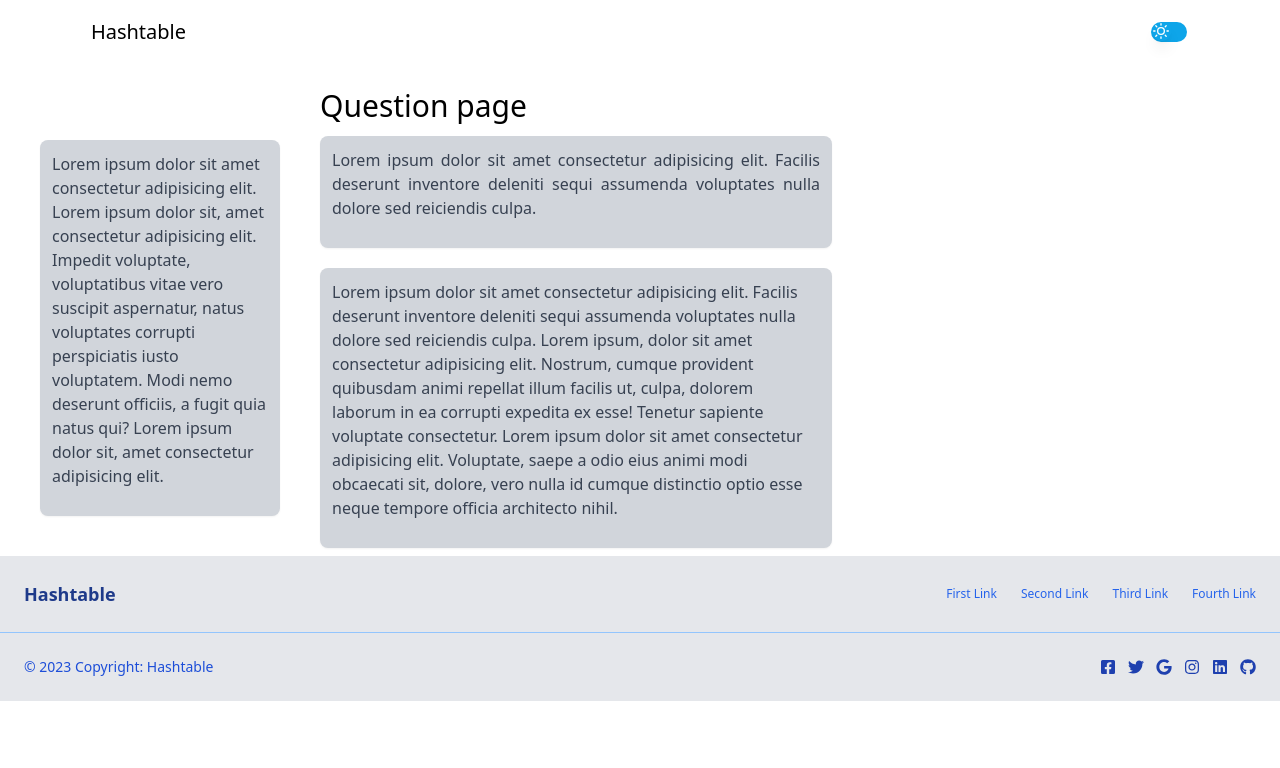
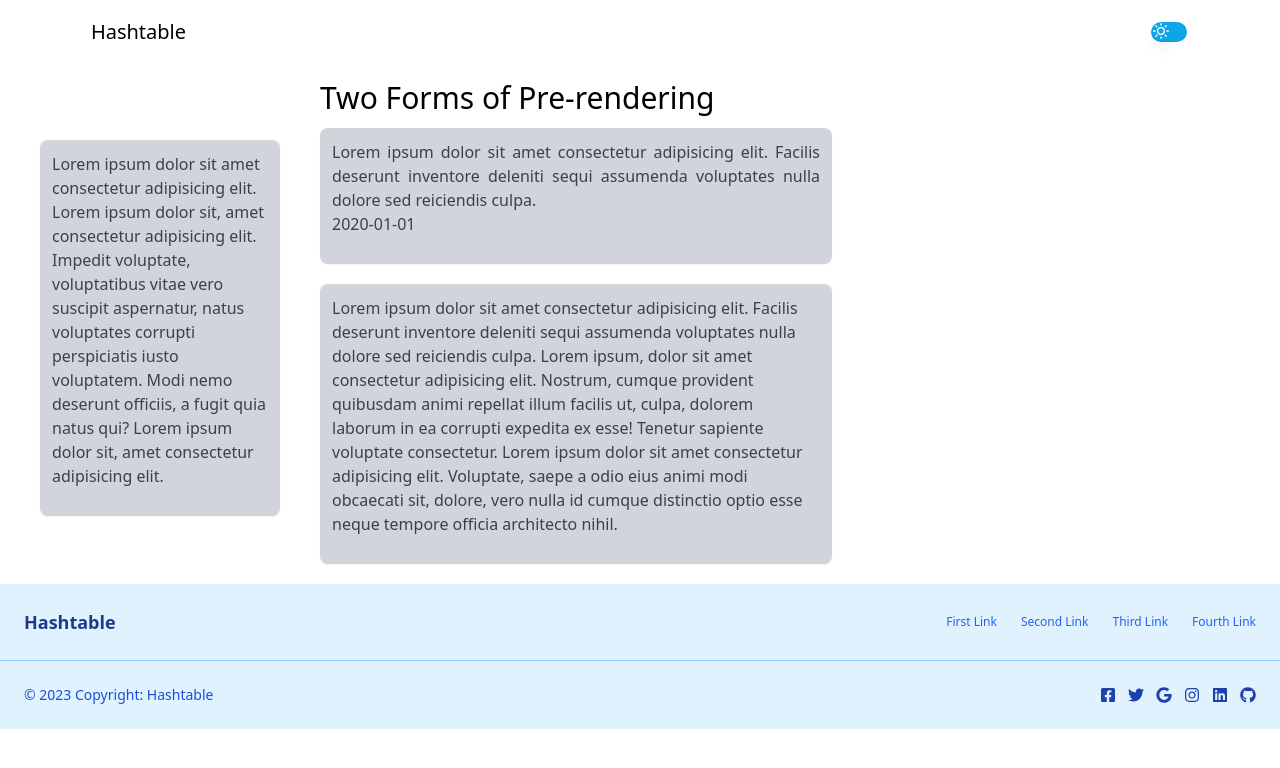
Before and after one commit to Ayushnigam1/Hashtable, a Next.js app: page /Question in a window 1280 px wide. Shown: the top 768 px of the page. Built offline with nearby package versions, Linux system fonts and the light colour scheme.

Commit message:
static render questions

```diff
--- /dev/null
+++ b/lib/question.ts
@@ -0,0 +1,23 @@
+import fs from 'fs'
+import path from 'path'
+import matter from 'gray-matter';
+
+const questionDirectory = path.join(process.cwd(), 'questions')
+
+export function getQuestions() {
+    const fileNames = fs.readdirSync(questionDirectory)
+    const allQuestions = fileNames.map((fileName) => {
+        const id=fileName.replace(/\.md$/, '');
+         // Read markdown file as string
+    const fullPath = path.join(questionDirectory, fileName);
+    const fileContents = fs.readFileSync(fullPath, 'utf8');
+
+    // Use gray-matter to parse the post metadata section
+    const matterResult = matter(fileContents);
+        return {
+            id,
+            ...matterResult.data,
+        }
+    })
+    return allQuestions
+}
--- /dev/null
+++ b/questions/index.md
@@ -0,0 +1,11 @@
+---
+title: 'Two Forms of Pre-rendering'
+date: '2020-01-01'
+---
+
+Next.js has two forms of pre-rendering: **Static Generation** and **Server-side Rendering**. The difference is in **when** it generates the HTML for a page.
+
+- **Static Generation** is the pre-rendering method that generates the HTML at **build time**. The pre-rendered HTML is then _reused_ on each request.
+- **Server-side Rendering** is the pre-rendering method that generates the HTML on **each request**.
+
+Importantly, Next.js lets you **choose** which pre-rendering form to use for each page. You can create a "hybrid" Next.js app by using Static Generation for most pages and using Server-side Rendering for others.
--- a/src/components/Footer.tsx
+++ b/src/components/Footer.tsx
@@ -10,7 +10,7 @@ import {
 const Footer = () => {
   return (
     <>
-      <footer className=" relative top-20 text-center lg:text-left bg-gray-200 text-blue-600">
+      <footer className="relative top-20 mt-5 text-center lg:text-left bg-sky-100 text-blue-600">
         <div className="flex justify-center items-center lg:justify-between p-6 border-b border-blue-300">
           <div className="mr-12  lg:block">
             <span className="text-lg text-blue-900 font-bold">Hashtable</span>
--- a/src/pages/Question.tsx
+++ b/src/pages/Question.tsx
@@ -1,18 +1,23 @@
 import Navbar from "../components/Navbar";
 import React from "react";
 import Footer from "@/components/Footer";
-// import Card from "@mui/material/Card";
-// import CardContent from "@mui/material/CardContent";
-// import CardMedia from "@mui/material/CardMedia";
-// import Typography from "@mui/material/Typography";
-// import { CardActionArea, Grid } from "@mui/material";
-// import Box from "@mui/material/Box";
+import { getQuestions } from "lib/question";
 
-const Question = () => {
+export async function getStaticProps() {
+const allQuestionsData = getQuestions();
+  return {
+    props: {
+      allQuestionsData,
+    },
+  };
+}
+const Question = ({allQuestionsData}:any) => {
   return (
     <>
         <Navbar />
-      <div className=" z-0 flex relative top-20">
+        {allQuestionsData.map(({id,date,title}:any)=>(
+      <div className=" z-0 flex relative top-20" key={id}>
+
         <div className="m-10">
           <div className="rounded-lg w-60 max-h-fit bg-gray-300 shadow-sm  p-3 mt-5">
             <p className="text-gray-700 text-base mb-4 ">
@@ -20,14 +25,16 @@ const Question = () => {
             </p>
           </div>
         </div>
-        <div className=" flex justify-center items-center">
+
+        <div className=" flex justify-center items-center" >
           <div className="">
-            <h1 className="text-3xl mb-3">Question page</h1>
+            <h1 className="text-3xl mb-3">{title}</h1>
             <div className="rounded-lg max-w-lg max-h-fit bg-gray-300 shadow-sm  p-3">
               <p className="text-gray-700 text-base mb-4 text-justify">
                 Lorem ipsum dolor sit amet consectetur adipisicing elit. Facilis
                 deserunt inventore deleniti sequi assumenda voluptates nulla
                 dolore sed reiciendis culpa.
+                <h1>{date}</h1>
               </p>
             </div>
             <div className="rounded-lg max-w-lg min-h-max  bg-gray-300 shadow-sm  p-3 mt-5">
@@ -43,7 +50,9 @@ const Question = () => {
             </div>
           </div>
         </div>
+
       </div>
+       ))}
       <Footer/>
     </>
   );
--- a/src/pages/index.tsx
+++ b/src/pages/index.tsx
@@ -1,20 +1,20 @@
-import Head from 'next/head'
-import styles from '@/styles/Home.module.css'
-import Navbar from '@/components/Navbar'
+import Head from "next/head";
+import styles from "@/styles/Home.module.css";
+import Navbar from "@/components/Navbar";
 
-import Cards from '@/components/Cards'
-import { Hero } from '@/components/Hero'
-import Search from '@/components/Search'
-import Footer from '@/components/Footer'
-import { getSections } from 'lib/sections'
+import Cards from "@/components/Cards";
+import { Hero } from "@/components/Hero";
+import Search from "@/components/Search";
+import Footer from "@/components/Footer";
+import { getSections } from "lib/sections";
 
 export async function getStaticProps() {
   const allSectionsData = getSections();
   return {
     props: {
-            allSectionsData
-        }
-    }
+      allSectionsData,
+    },
+  };
 }
 
 export default function Home({ allSectionsData }: any) {
@@ -29,29 +29,27 @@ export default function Home({ allSectionsData }: any) {
       <main className={styles.main}>
         <Navbar />
         <Hero>
-                    <div style={{
-                        display: 'flex',
-                        alignItems: 'center',
-                        flexDirection: 'column',
-                        gap: "1rem"
-                    }}>
-                        <h4 className='text-3xl text-gray'>Stuck in a Problem?</h4>
+          <div
+            style={{
+              display: "flex",
+              alignItems: "center",
+              flexDirection: "column",
+              gap: "1rem",
+            }}
+          >
+            <h4 className="text-3xl text-gray">Stuck in a Problem?</h4>
             <Search />
           </div>
         </Hero>
         <section className={styles.section}>
           <div className="grid grid-cols-3 gap-4">
-                        {
-                            allSectionsData.map((section: any, idx: number) => {
-                                return (
-                                    <Cards title={section} key={idx} />
-                                )
-                            })
-                        }
+            {allSectionsData.map((section: any, idx: number) => {
+              return <Cards title={section} key={idx} />;
+            })}
           </div>
         </section>
-                <Footer/>
+        <Footer />
       </main>
     </>
-    )
+  );
 }
```
Lines whose indentation alone changed are shown as unchanged.
